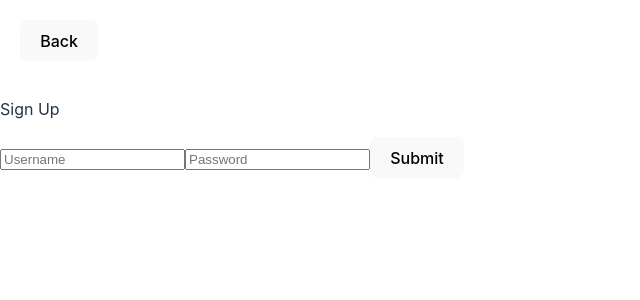
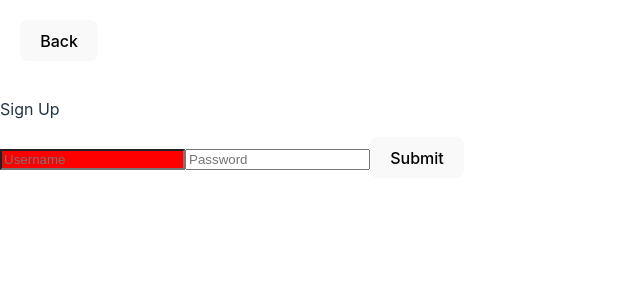
Before and after one commit to Ezpert/To-Do-List, a React (Vite) app in the folder frontend/TDL/: page / in a window 1280 px wide. Both pictures are taken after a click on the button "Register". Shown: the top 300 px of the page, without its empty margins (0-640 px from the left). Built offline with nearby package versions, Linux system fonts and the light colour scheme; no server answers.

Commit message:
update Register.jsx

```diff
--- a/frontend/TDL/src/Register.css
+++ b/frontend/TDL/src/Register.css
@@ -0,0 +1,3 @@
+.Username{
+    background: red;
+}
--- a/frontend/TDL/src/Register.jsx
+++ b/frontend/TDL/src/Register.jsx
@@ -1,6 +1,7 @@
 import axios from 'axios';
 import React from "react";
 import { useEffect, useState } from "react";
+import './Register.css'
 
 // Changed to functional component
 function Register() {
@@ -58,6 +59,7 @@ function Register() {
 
             <form onSubmit={handleFormSubmit}>
                 <input
+                    className = "Username"
                     type="text"
                     placeholder="Username"
                     value={postFormData.username || ''}
```
